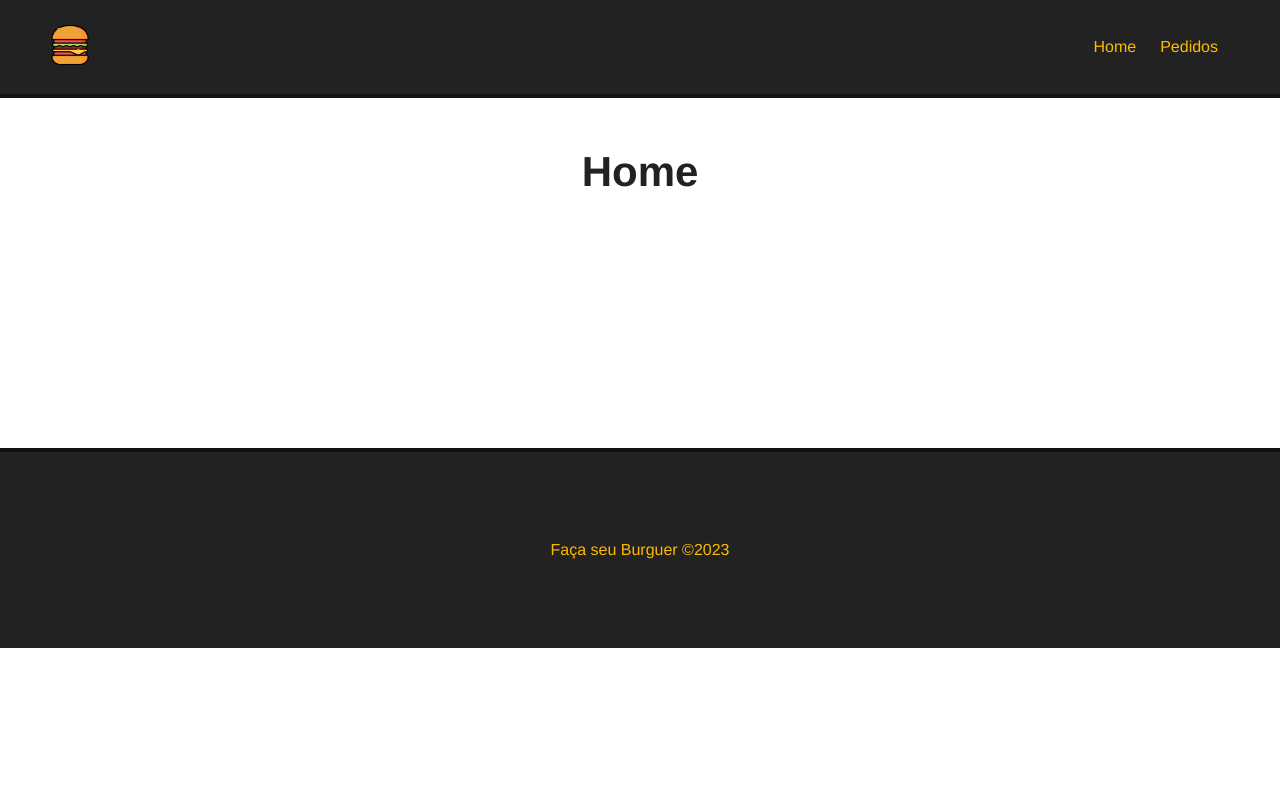
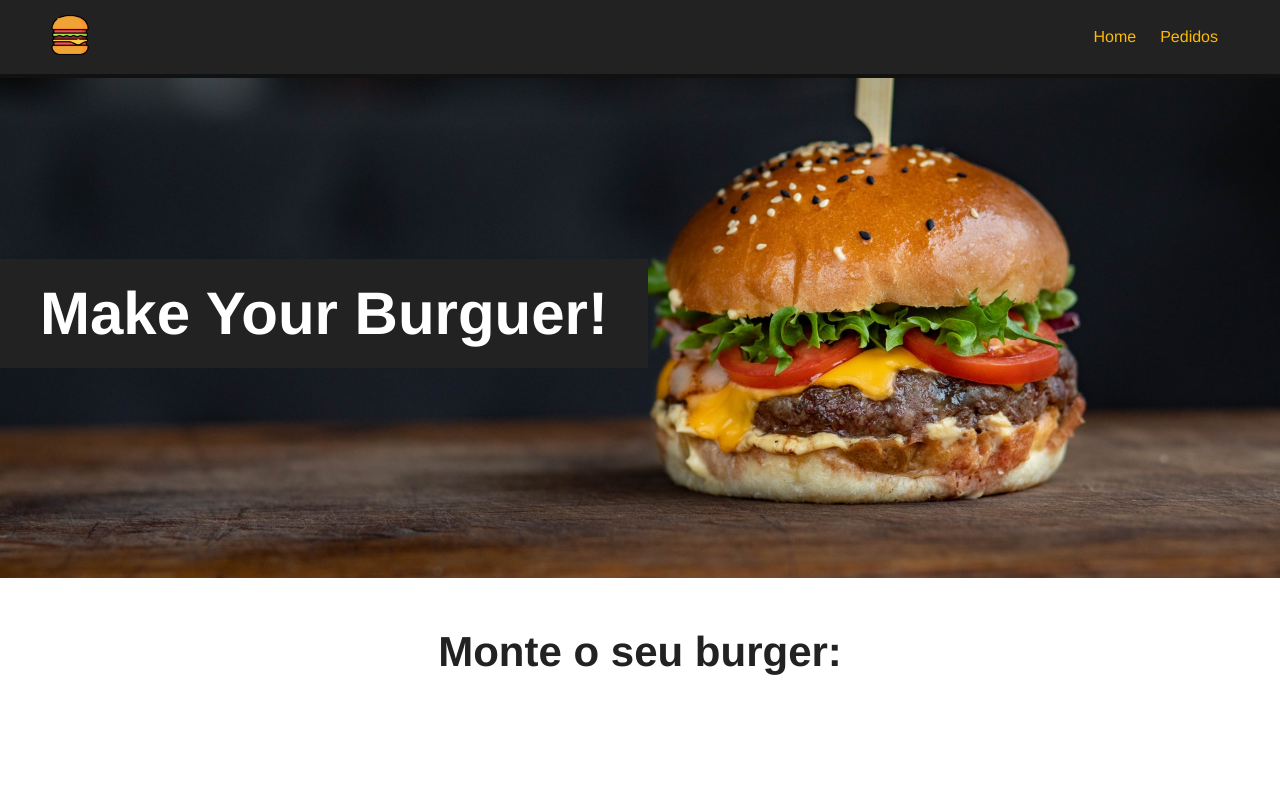
Before and after one commit to SuzukiJhor/Vue.JS-Make-Your-Burguer-, a Vue app: page / in a window 1280 px wide. Shown: the top 800 px of the page. Built offline with nearby package versions, Linux system fonts and the light colour scheme.

Commit message:
Feat: adicionando banner.

```diff
--- a/src/App.vue
+++ b/src/App.vue
@@ -1,33 +1,35 @@
 <template>
-  <Navbar :logo="logo_src" :alt="app_name" />
-  <router-view />
-  <Footer />
+  <div>
+    <Navbar :logo="logo_src" :alt="app_name" />
+    <div class="container-router">
+      <router-view></router-view>
+    </div>
+    <Footer />
+  </div>
 </template>
-
 <script>
-import Navbar from './components/Navbar.vue';
-import Footer from './components/Footer.vue';
+import Navbar from './components/Navbar'
+import Footer from './components/Footer'
 
 export default {
+  data: function () {
+    return {
+      logo_src: "/img/logo.png",
+      app_name: "Make Your Burger"
+    }
+  },
   components: {
     Navbar,
     Footer
-  },
-  data() {
-    return {
-      logo_src: "/img/logo.png",
-      app_name: "Make Your Buguer"
-    }
   }
 }
-
 </script>
 
 <style>
 * {
+  font-family: Helvetica;
   padding: 0;
   margin: 0;
-  font-family: Helvetica;
   box-sizing: border-box;
 }
 
@@ -42,4 +44,8 @@ h1 {
   margin-bottom: 30px;
   color: #222;
 }
+
+.container-router {
+  height: 100% !important;
+}
 </style>
--- /dev/null
+++ b/src/components/Banner.vue
@@ -0,0 +1,31 @@
+<template>
+    <div id="main-banner">
+        <h1>Make Your Burguer!</h1>
+    </div>
+</template>
+
+<script>
+export default {
+    name: "Banner"
+}
+</script>
+
+<style scoped>
+#main-banner {
+    background-image: url('../../public/img/burger.jpg');
+    background-position: 0 -250px;
+    background-size: cover;
+    height: 500px;
+    display: flex;
+    align-items: center;
+    justify-content: flex-start;
+}
+
+#main-banner h1 {
+    color: #FFF;
+    text-align: center;
+    font-size: 60px;
+    background-color: #222;
+    padding: 20px 40px;
+}
+</style>
--- a/src/components/Footer.vue
+++ b/src/components/Footer.vue
@@ -1,26 +1,25 @@
 <template>
-    <footer id="footer">
-        <p>Faça seu Burguer &copy;2023</p>
-    </footer>
+    <div id="footer">
+        <p>Faça seu Burger! &copy; 2023</p>
+    </div>
 </template>
 
 <script>
 export default {
     name: "Footer"
 }
-
 </script>
 
 <style scoped>
-
 #footer {
     height: 200px;
     background-color: #222;
     border-top: 4px solid #111;
-    color: #FCBA03;
+    color: #fcba03;
     display: flex;
     align-items: center;
     justify-content: center;
-    width: 100%
+    bottom: 0;
+    width: 100%;
 }
 </style>
--- a/src/components/Navbar.vue
+++ b/src/components/Navbar.vue
@@ -1,15 +1,17 @@
 <template>
-    <nav id="nav">
-        <router-link to="/" id="logo-url">
-            <img :src="logo" :alt="alt" id="logo">
+   <div>
+      <div id="nav">
+         <router-link id="logo-url" to="/">
+            <img id="logo" :src="logo" :alt="alt">
          </router-link>
-
          <router-link to="/">Home</router-link>
          <router-link to="/pedidos">Pedidos</router-link>
-    </nav>
+      </div>
+   </div>
 </template>
 
 <script>
+
 export default {
    name: "Navbar",
    props: ["logo", "alt"]
@@ -17,20 +19,18 @@ export default {
 </script>
 
 <style scoped>
-
 #nav {
    background-color: #222;
    border-bottom: 4px solid #111;
-    padding: 25px 50px;
+   padding: 15px 50px;
    display: flex;
    justify-content: flex-end;
    align-items: center;
-
 }
 
- #logo-url {
-    margin: auto !important;
-    margin-left: 0 !important;
+#nav #logo-url {
+   margin: auto;
+   margin-left: 0;
 }
 
 #logo {
@@ -39,16 +39,13 @@ export default {
 }
 
 #nav a {
-    color: #FCBA03;
+   color: #fcba03;
    text-decoration: none;
    margin: 12px;
    transition: .5s;
 }
 
 #nav a:hover {
-    color: #fff;
+   color: #FFF;
 }
-
-
-
 </style>
--- a/src/views/Home.vue
+++ b/src/views/Home.vue
@@ -1,9 +1,22 @@
 <template>
-  <div class="main-container">
-   <h1>Home</h1>
+  <div>
+    <Banner />
+    <div class="main-container">
+      <h1>Monte o seu burger:</h1>
+
+    </div>
   </div>
 </template>
 
 <script>
+import Banner from '../components/Banner.vue';
 
+export default {
+  name: "home",
+  components: {
+    Banner
+  }
+}
 </script>
+
+<style></style>
```
Lines whose indentation alone changed are shown as unchanged.
